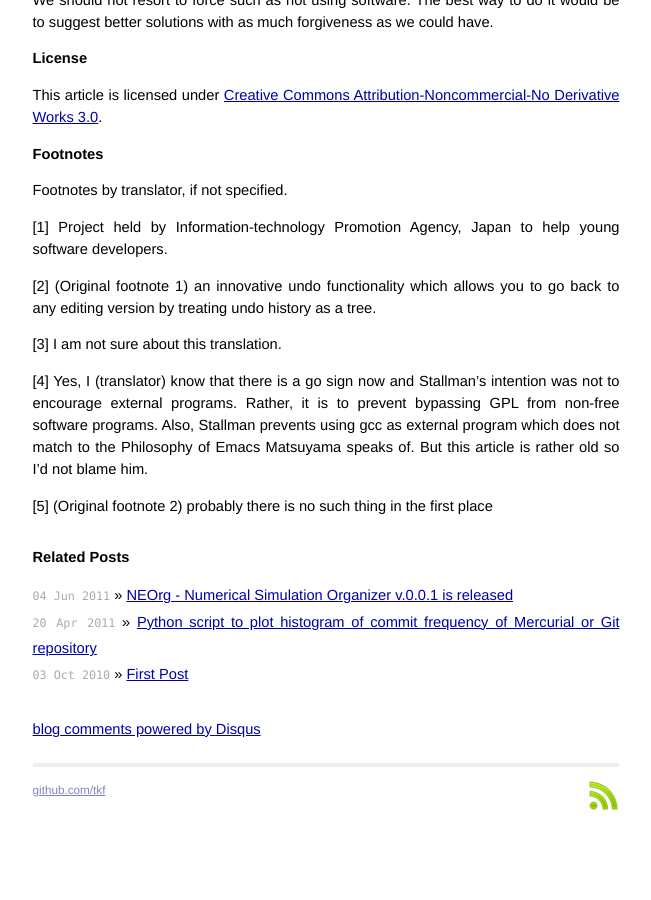
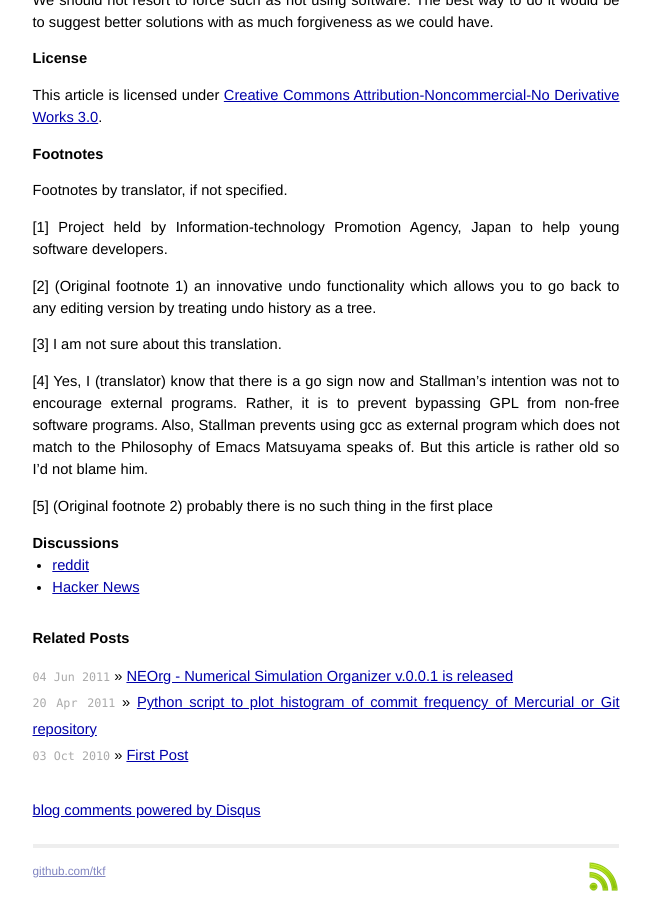
Before and after one commit to tkf/tkf.github.com, a Jekyll site: the page built from _posts/2013/06/2013-06-04-Emacs-is-dead.markdown, in a window 1280 px wide and 900 px high, scrolled down 3431 px. Shown: the whole window, without its empty margins (314-965 px from the left). Built offline with Jekyll 4.4.1, drawn with Linux system fonts in a browser that asks for light colours; comment, search, counter and statistics services are not loaded; before the commit the page ends 4250 px from its top, so only the background shows below that.

Commit message:
Links to reddit and Hacker News

```diff
--- a/_posts/2013/06/2013-06-04-Emacs-is-dead.markdown
+++ b/_posts/2013/06/2013-06-04-Emacs-is-dead.markdown
@@ -80,3 +80,8 @@ Footnotes by translator, if not specified.
 \[4] Yes, I (translator) know that there is a go sign now and Stallman's intention was not to encourage external programs.  Rather, it is to prevent bypassing GPL from non-free software programs.  Also, Stallman prevents using gcc as external program which does not match to the Philosophy of Emacs Matsuyama speaks of.   But this article is rather old so I'd not blame him.
 
 \[5] (Original footnote 2) probably there is no such thing in the first place
+
+## Discussions
+
+- [reddit](http://www.reddit.com/r/emacs/comments/1fjelk/emacs_is_dead_translated_from_japanese/)
+- [Hacker News](https://news.ycombinator.com/item?id=5810075)
```
